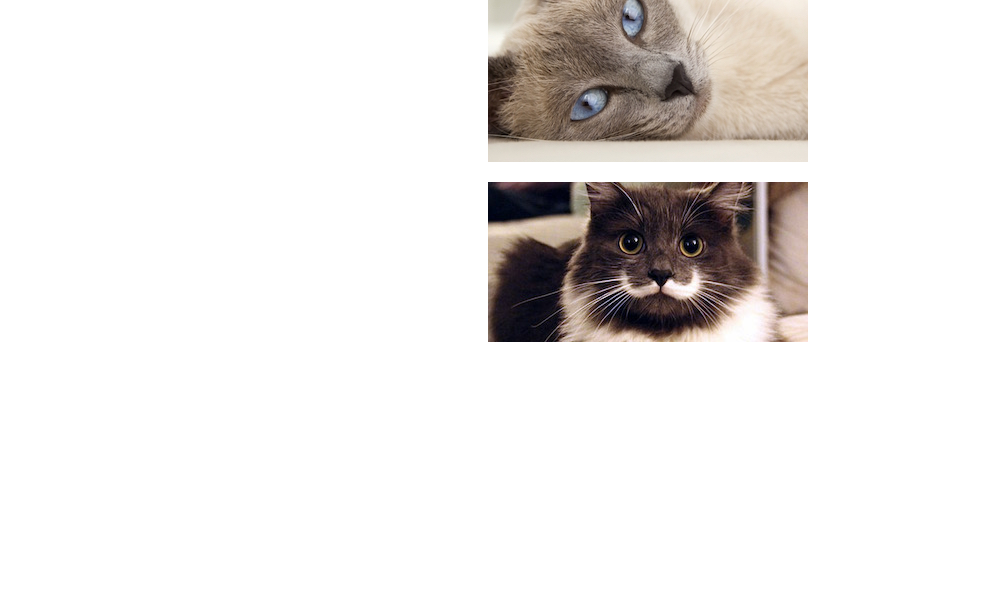
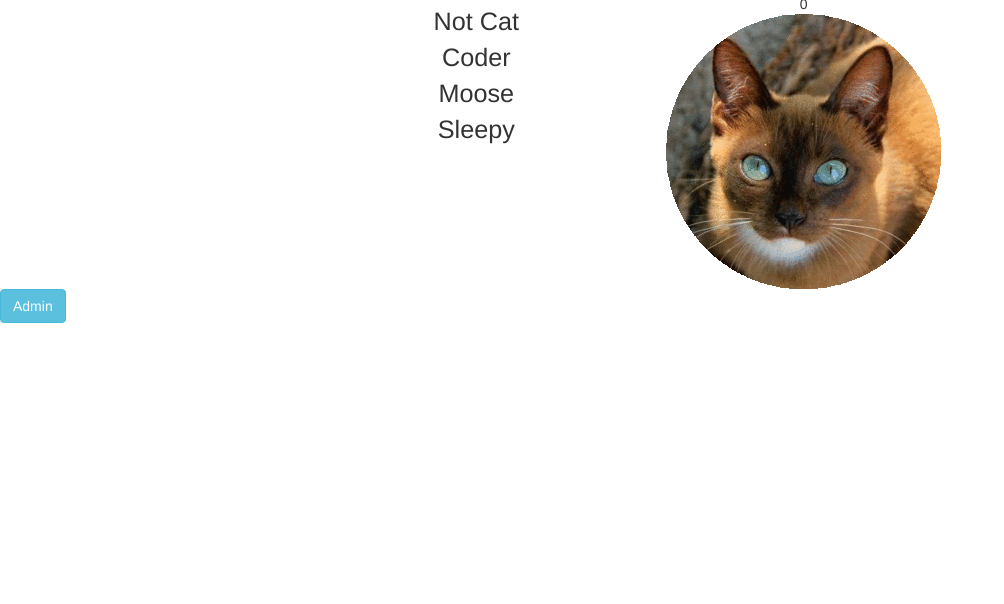
Before and after one commit to monkeyshoulders/catclicker, a plain HTML site: page catclick.html in a window 1280 px wide. Shown: the part 196-800 px from the top of the page, without its empty margins (0-1004 px from the left). Drawn offline with nearby package versions, Linux system fonts and the light colour scheme.

Commit message:
Add files via upload

```diff
--- a/catclick.css
+++ b/catclick.css
@@ -1,19 +1,16 @@
 
-.img {
-  margin-left: 38%;
-}
 
-#caption {
+ul {
+
+  list-style-type: none;
+  font-size: 1.8em;
 
 }
 
-#counter {
-  margin-left: 33%;
-
+.content {
+  margin-top: 2em;
 }
 
-.title {
-  margin-left: 43%;
-  font-size: 20px;
-
+.admin {
+  margin-left: 1em;
 }
--- a/catclick.html
+++ b/catclick.html
@@ -1,61 +1,57 @@
 <!DOCTYPE html>
-<html>
+<html lang="en">
 
 <head>
   <meta charset="utf-8">
   <link rel="stylesheet" href="catclick.css">
-  <script type="catclick.js"></script>
+  <link rel="stylesheet" href="https://maxcdn.bootstrapcdn.com/bootstrap/3.3.7/css/bootstrap.min.css" integrity="sha384-BVYiiSIFeK1dGmJRAkycuHAHRg32OmUcww7on3RYdg4Va+PmSTsz/K68vbdEjh4u" crossorigin="anonymous">
   <title>Cat Clicker</title>
 </head>
 
 <body>
 
-  <div class="title">
+  <div class="title container-fluid text-center">
     <h1>Cat Clicker</h1>
-    <p>Click your favorite picture</p>
+    <h4>Pick a Kitty</h4>
   </div>
-  <div class="img">
-    <img src="images/siam.jpg" alt="cat" id="siam">
-
-    <div class="counter1">
-      <p id="counter1"></p>
-      <script type="text/javascript">
-        var addUp1 = (function() {
-          var count1 = 0;
-
-          return function() {
-            var element1 = document.getElementById("counter1");
-            if (element1) element1.innerHTML = 'Counter: ' + ++count1;
-          }
-        }());
-
-        // Attach as a listener
-        siam.addEventListener("click", addUp1, false);
-      </script>
-    </div>
+  <div class="row content">
+    <div class="col-md-3"></div>
+    <div><ul id="cat-list" class="text-center col-md-3"></ul></div>
+  <div id="cat" class="text-center col-md-3">
+    <h2 id="cat-name" class="text-center"></h2>
+    <div id="cat-count" class="text-center"></div>
+    <img id="cat-img" class="text-center" src="" alt="">
   </div>
-  <div class="img">
-    <img src="images/moose.jpg" alt="cat" id="moose">
-
-    <div class="counter2">
-      <p id="counter2"></p>
-      <script type="text/javascript">
-        var addUp2 = (function() {
-          var count2 = 0;
-
-          return function() {
-            var element2 = document.getElementById("counter2");
-            if (element2) element2.innerHTML = 'Counter: ' + ++count2;
-          }
-        }());
-
-        // Attach as a listener
-        moose.addEventListener("click", addUp2, false);
-      </script>
-    </div>
+  <div class="col-md-3"></div>
   </div>
 
+    <div id="adminArea">
+    <button id="adminButton" type="button" class="btn btn-info btn-md">Admin</button>
+  <div id="adminDetails"></div>
+</div>
+
+  <script src="js/controller.js"></script>
+  <script src="js/model.js"></script>
+  <script src="js/view.js"></script>
 
 </body>
 
 </html>
+
+
+<!-- <!DOCTYPE html>
+<html lang="en">
+<head>
+    <meta charset="UTF-8">
+    <title>Cat Clicker</title>
+</head>
+<body>
+    <ul id="cat-list"></ul>
+    <div id="cat">
+        <h2 id="cat-name"></h2>
+        <div id="cat-count"></div>
+        <img id="cat-img" src="" alt="cute cat">
+    </div>
+    <script src="app.js"></script>
+</body>
+</html> -->
--- /dev/null
+++ b/js/controller.js
@@ -0,0 +1,38 @@
+
+var controller = {
+
+    init: function() {
+        model.currentCat = model.cats[0];
+        catListView.init();
+        catView.init();
+        adminView.init();
+    },
+
+    getCurrentCat: function() {
+        return model.currentCat;
+    },
+
+    getCats: function() {
+        return model.cats;
+    },
+
+    setCurrentCat: function(cat) {
+        model.currentCat = cat;
+    },
+
+    incrementCounter: function() {
+        model.currentCat.clickCount++;
+        catView.render();
+    },
+
+    toggleAdmin: function(elem) {
+   if (model.showAdmin == false) {
+     model.showAdmin = true;
+     adminView.show(elem);
+   }
+   else {
+     model.showAdmin = false;
+     adminView.hide(elem);
+   }
+ }
+};
--- /dev/null
+++ b/js/model.js
@@ -0,0 +1,37 @@
+
+var model = {
+  displayAdmin: false,
+  currentCat: null,
+
+  cats: [{
+      clickCount: 0,
+      name: 'Mr. Brown',
+      imgSrc: 'images/brown.gif'
+    },
+    {
+      clickCount: 0,
+      name: 'Sox',
+      imgSrc: 'images/bwsleep.gif'
+    },
+    {
+      clickCount: 0,
+      name: 'Not Cat',
+      imgSrc: 'images/dog.gif'
+    },
+    {
+      clickCount: 0,
+      name: 'Coder',
+      imgSrc: 'images/keyboard.gif'
+    },
+    {
+      clickCount: 0,
+      name: 'Moose',
+      imgSrc: 'images/moose.gif'
+    },
+    {
+      clickCount: 0,
+      name: 'Sleepy',
+      imgSrc: 'images/sleep.gif'
+    },
+  ]
+};
--- /dev/null
+++ b/js/view.js
@@ -0,0 +1,130 @@
+
+var adminView = {
+  init: function() {
+    this.adminElem = document.getElementById('adminArea');
+    this.adminButtonElem = document.getElementById('adminButton');
+    this.adminDetailsElem = document.getElementById('adminDetails');
+    var elem = document.createElement('form');
+    console.log(elem);
+    var nameDiv = document.createElement('div');
+    var name = document.createElement('input');
+    var imgUrlDiv = document.createElement('div');
+    var imgUrl = document.createElement('input');
+    var clicksDiv = document.createElement('div');
+    var clicks = document.createElement('input');
+    nameDiv.innerHTML = 'Cat Name:';
+    name.type="text";
+    name.name="name";
+    imgUrlDiv.innerHTML = 'Image URL:';
+    imgUrl.type="text";
+    imgUrl.name="imgUrl";
+    clicksDiv.innerHTML = 'Click Counter:';
+    clicks.type="text";
+    clicks.name="clicks";
+
+    var cancel = document.createElement('button');
+    cancel.type = "button";
+    cancel.className = "btn btn-secondary";
+    cancel.textContent = "Cancel";
+    cancel.addEventListener('click', function() {
+      controller.toggleAdmin(elem);
+    });
+
+    var submit = document.createElement('button');
+    submit.type = "button";
+    submit.className = "btn btn-success";
+    submit.textContent = "Submit";
+    submit.addEventListener('click', function() {
+      event.preventDefault();
+      console.log(clicks);
+      console.log(imgUrl);
+      console.log(name);
+      controller.toggleAdmin(elem);
+      controller.updateCurrentCat(clicks.value, imgUrl.value, name.value);
+      catListView.render();
+    });
+
+    elem.appendChild(nameDiv);
+    elem.appendChild(name);
+    elem.appendChild(imgUrlDiv);
+    elem.appendChild(imgUrl);
+    elem.appendChild(clicksDiv);
+    elem.appendChild(clicks);
+    elem.appendChild(cancel);
+    elem.appendChild(submit);
+
+    this.adminButtonElem.addEventListener('click', function() {
+      controller.toggleAdmin(elem);
+    });
+
+    this.adminDetailsElem.appendChild(elem);
+    this.hide(elem);
+
+  },
+  show: function(elem) {
+    console.log("Show!");
+    elem.style.visibility = 'visible';
+  },
+
+  hide: function(elem) {
+    console.log("Made it to HIDE!");
+    elem.style.visibility = 'hidden';
+  }
+
+};
+
+var catView = {
+
+    init: function() {
+        this.catElem = document.getElementById('cat');
+        this.catNameElem = document.getElementById('cat-name');
+        this.catImageElem = document.getElementById('cat-img');
+        this.countElem = document.getElementById('cat-count');
+
+        this.catImageElem.addEventListener('click', function(){
+            controller.incrementCounter();
+        });
+
+        this.render();
+    },
+
+    render: function() {
+        var currentCat = controller.getCurrentCat();
+        this.countElem.textContent = currentCat.clickCount;
+        this.catNameElem.textContent = currentCat.name;
+        this.catImageElem.src = currentCat.imgSrc;
+    }
+};
+
+var catListView = {
+
+    init: function() {
+        this.catListElem = document.getElementById('cat-list');
+
+        this.render();
+    },
+
+    render: function() {
+        var cat, elem, i;
+        var cats = controller.getCats();
+
+        this.catListElem.innerHTML = '';
+
+        for (i = 0; i < cats.length; i++) {
+            cat = cats[i];
+
+            elem = document.createElement('li');
+            elem.textContent = cat.name;
+
+            elem.addEventListener('click', (function(catCopy) {
+                return function() {
+                    controller.setCurrentCat(catCopy);
+                    catView.render();
+                };
+            })(cat));
+
+            this.catListElem.appendChild(elem);
+        }
+    }
+};
+controller.init();
```
Also changed, not shown: images/brown.gif (added), images/bwsleep.gif (added), images/dog.gif (added), images/keyboard.gif (added), images/moose.gif (added), images/sleep.gif (added).
